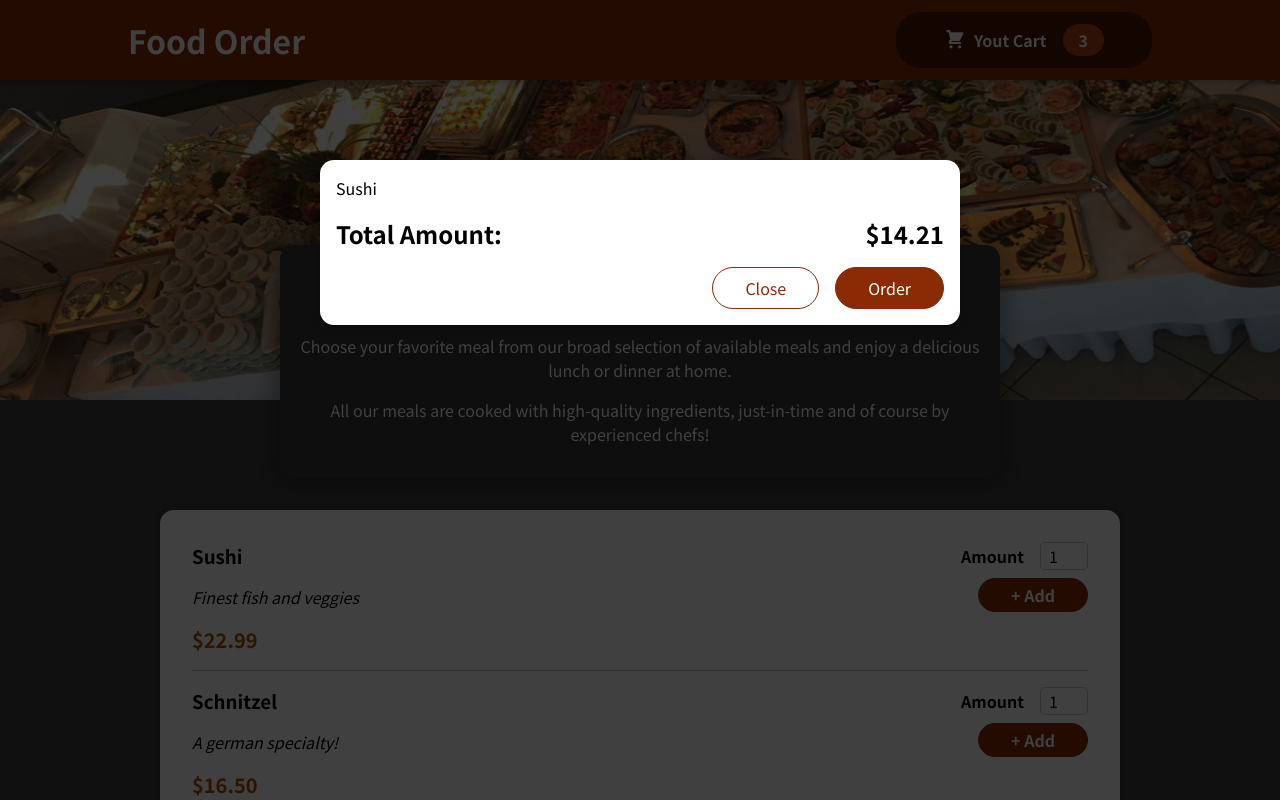
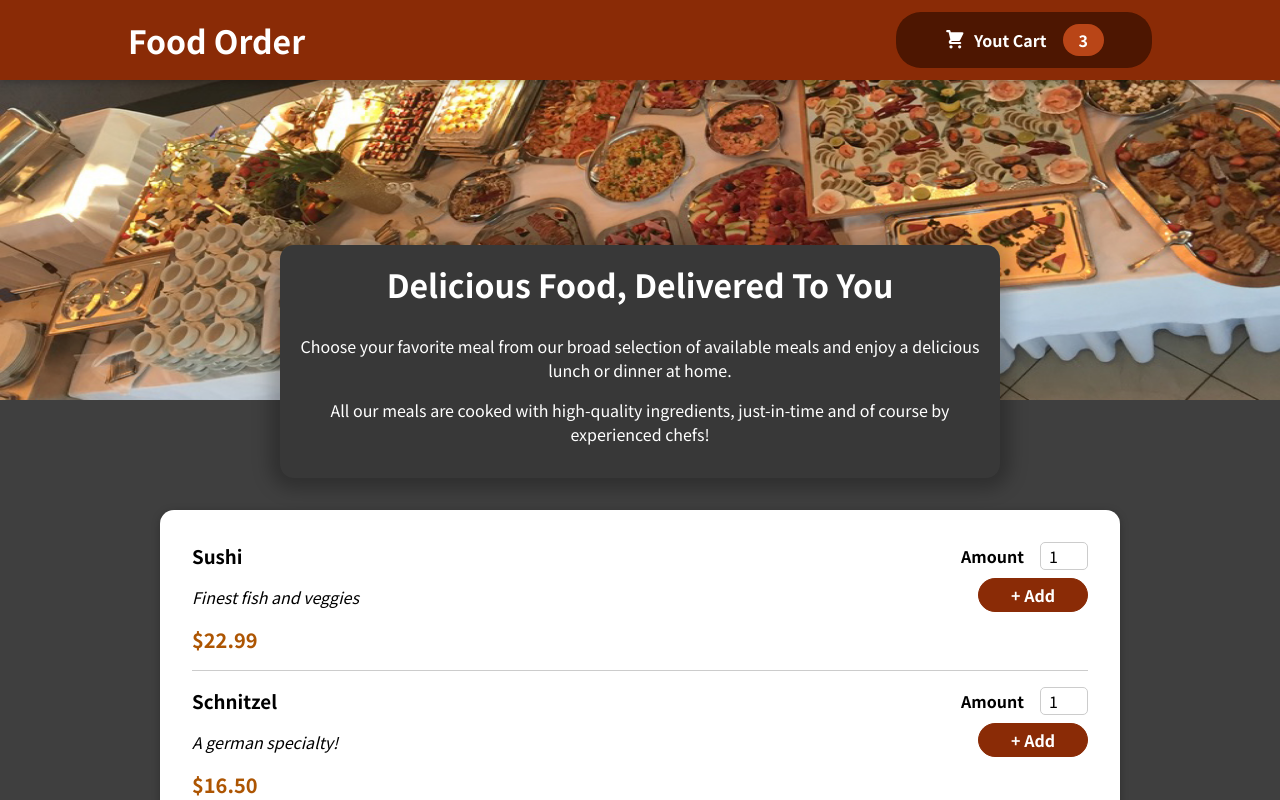
Before and after one commit to farrelahmady/academind_react_complete_guide, a React (Create React App) app: page / in a window 1280 px wide. Shown: the top 800 px of the page. Built offline with nearby package versions, Linux system fonts and the light colour scheme.

Commit message:
Show Modal State

```diff
--- a/src/App.js
+++ b/src/App.js
@@ -6,8 +6,15 @@ import Header from "./components/Layout/Header/Header";
 import Meals from "./components/Meals/Meals";
 
 function App() {
+	const [showCart, setShowCart] = React.useState(false);
+
+	const toggleCart = () => {
+		setShowCart(!showCart);
+	};
+
 	return (
 		<>
+			{showCart && (
 				<Cart
 					cart={[
 						{
@@ -17,8 +24,11 @@ function App() {
 							price: 22.99,
 						},
 					]}
+					onToggleCart={toggleCart}
 				/>
-			<Header />
+			)}
+
+			<Header onToggleCart={toggleCart} />
 			<Meals />
 		</>
 	);
--- a/src/components/Cart/Cart.js
+++ b/src/components/Cart/Cart.js
@@ -9,14 +9,16 @@ function Cart(props) {
 	));
 
 	return (
-		<Modal>
+		<Modal onClose={props.onToggleCart}>
 			<ul className={style["cart-items"]}>{cartItems}</ul>
 			<div className={style.total}>
 				<span>Total Amount: </span>
 				<span>$14.21</span>
 			</div>
 			<div className={style.actions}>
-				<button className={style["button--alt"]}>Close</button>
+				<button className={style["button--alt"]} onClick={props.onToggleCart}>
+					Close
+				</button>
 				<button className={style.button}>Order</button>
 			</div>
 		</Modal>
--- a/src/components/Layout/Header/Header.js
+++ b/src/components/Layout/Header/Header.js
@@ -7,12 +7,12 @@ import style from "./Header.module.css";
 import mealImage from "../../../assets/meals.jpg";
 import HeaderCartButton from "./HeaderCartButton";
 
-function Header() {
+function Header(props) {
 	return (
 		<>
 			<header className={style.header}>
 				<h1>Food Order</h1>
-				<HeaderCartButton />
+				<HeaderCartButton onClick={props.onToggleCart} />
 			</header>
 			<div>
 				<img
--- a/src/components/Layout/Header/HeaderCartButton.js
+++ b/src/components/Layout/Header/HeaderCartButton.js
@@ -5,9 +5,9 @@ import CartIcon from "../../Cart/CartIcon";
 
 //* Import CSS
 import style from "./HeaderCartButton.module.css";
-function HeaderCartButton() {
+function HeaderCartButton(props) {
 	return (
-		<button className={style.button}>
+		<button className={style.button} onClick={props.onClick}>
 			<span className={style.icon}>
 				<CartIcon />
 			</span>
--- a/src/components/UI/Modal.js
+++ b/src/components/UI/Modal.js
@@ -4,8 +4,8 @@ import ReactDOM from "react-dom";
 //* Import CSS
 import style from "./Modal.module.css";
 
-const Backdrop = () => {
-	return <div className={style.backdrop}></div>;
+const Backdrop = (props) => {
+	return <div className={style.backdrop} onClick={props.onClick}></div>;
 };
 
 const ModalOverlay = (props) => {
@@ -19,7 +19,7 @@ const ModalOverlay = (props) => {
 export default function Modal(props) {
 	return ReactDOM.createPortal(
 		<div id="overlays">
-			<Backdrop />
+			<Backdrop onClick={props.onClose} />
 			<ModalOverlay>{props.children}</ModalOverlay>
 		</div>,
 		document.body
```
Lines whose indentation alone changed are shown as unchanged.
